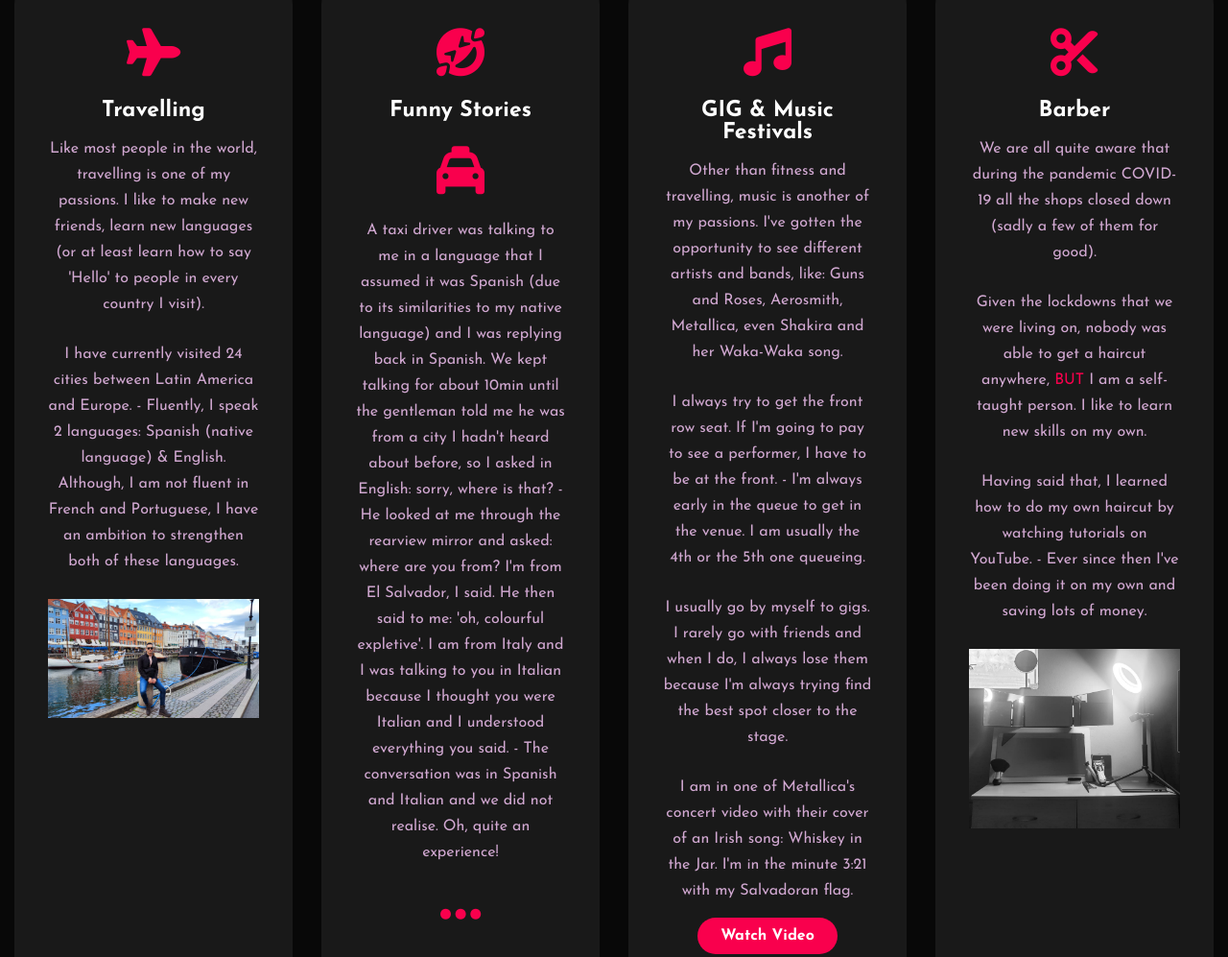
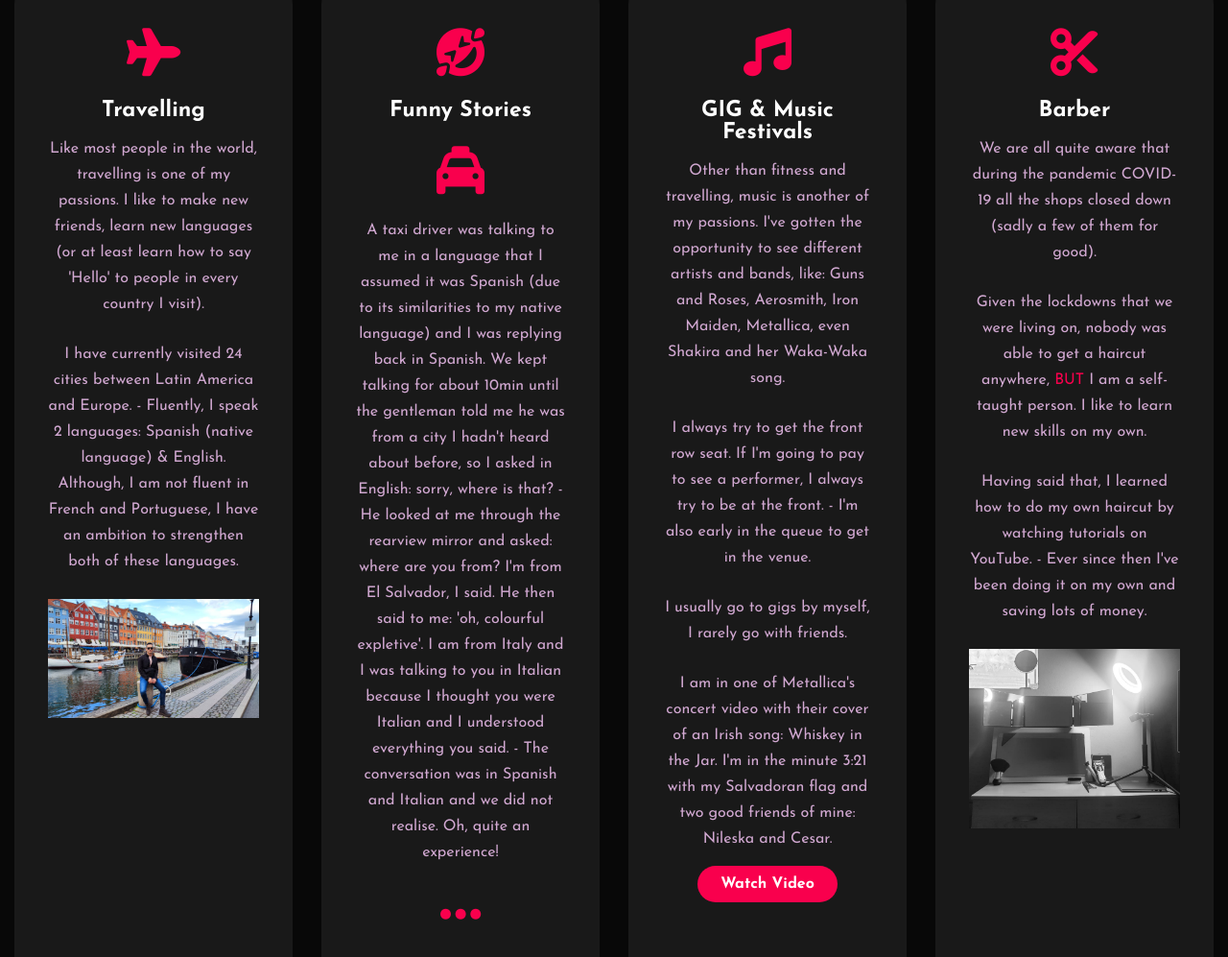
Before and after one commit to JoseMunoz9/PersonalPortfolioWebsite, a website: page hobbies.html in a window 1280 px wide. Shown: the part 1840-2837 px from the top of the page at 96% size. Drawn offline with Linux system fonts and the light colour scheme.

Commit message:
Hobbies and work exp updates

```diff
--- a/hobbies.html
+++ b/hobbies.html
@@ -87,13 +87,13 @@
                     <h5>GIG & Music Festivals</h5>
                     <div class="pra">
                     <p>Other than fitness and travelling, music is another of my passions. I've gotten the opportunity
-                        to see different artists and bands, like: Guns and Roses, Aerosmith, Metallica, even Shakira and her Waka-Waka song.</p>
-                    <p>I always try to get the front row seat. If I'm going to pay to see a performer, I have to be at the front. -
-                        I'm always early in the queue to get in the venue. I am usually the 4th or the 5th one queueing.
-                    </p>
-                    <p>I usually go by myself to gigs. I rarely go with friends and when I do, I always lose them because
-                        I'm always trying find the best spot closer to the stage.</p>
-                        <p>I am in one of Metallica's concert video with their cover of an Irish song: Whiskey in the Jar. I'm in the minute 3:21 with my Salvadoran flag.</p>
+                        to see different artists and bands, like: Guns and Roses, Aerosmith, Iron Maiden, Metallica, even Shakira and her Waka-Waka song.</p>
+                    <p>I always try to get the front row seat. If I'm going to pay to see a performer, I always try to be at the front. -
+                        I'm also early in the queue to get in the venue.</p>
+                    <p>I usually go to gigs by myself, I rarely go with friends.</p>
+                        <p>I am in one of Metallica's concert video with their cover of an Irish song: Whiskey in the Jar. I'm in the minute 3:21 with my Salvadoran flag and two good friends of mine:
+                            Nileska and Cesar.
+                        </p>
                         <a class="button" href="https://www.youtube.com/watch?v=9MNdOCQYOL8">Watch Video</a>
                     </div>
                 </div>
```
Also changed, not shown: workexperience.html (+1 -1 lines).
